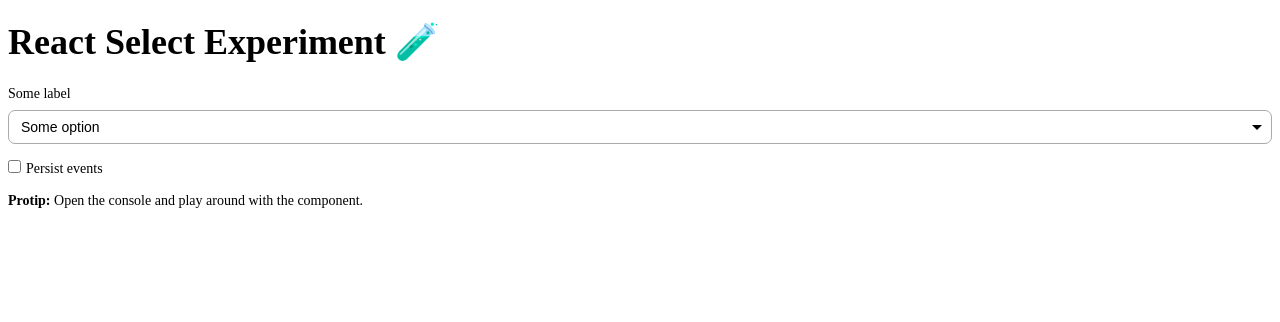
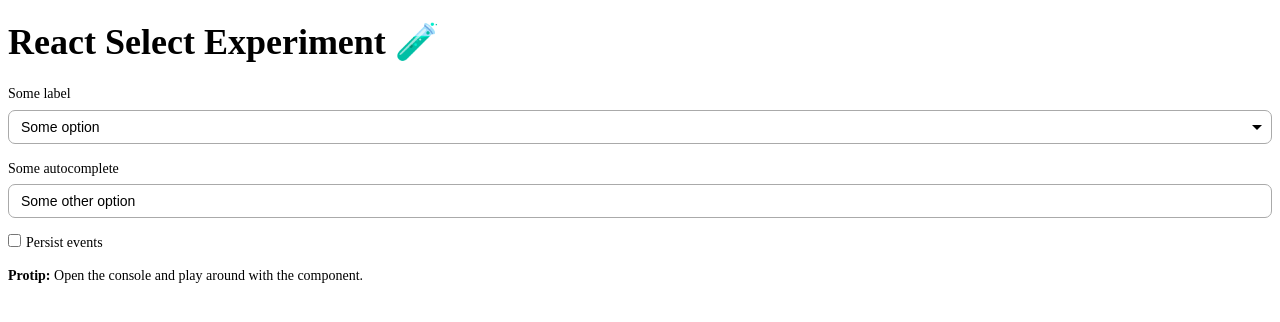
Before and after one commit to crisu83/react-select-experiment, a React (Create React App) app: page / in a window 1280 px wide. Shown: the top 322 px of the page. Built offline with nearby package versions, Linux system fonts and the light colour scheme.

Commit message:
Add initial support for autocomplete

```diff
--- a/src/Autocomplete.tsx
+++ b/src/Autocomplete.tsx
@@ -1,6 +1,7 @@
 import * as React from "react";
 import styled from "styled-components";
-import NativeSelect from "./NativeSelect";
+import { ISelectOption, ISelectOptionHandler } from "./types";
+import useSelectValue from "./useSelectValue";
 
 const AutocompleteWrapper = styled.div`
   font-size: 14px;
@@ -22,7 +23,7 @@
   :focus {
     outline: none;
   }
-` as React.FunctionComponent<IAutocompleteInputProps>;
+`;
 
 const AutocompleteList = styled.ul`
   border: 1px solid #aaa;
@@ -33,58 +34,101 @@
   padding: 4px 0;
 `;
 
-const AutocompleteItem = styled.li`
+interface IAutocompleteItemProps {
+  isDisabled?: boolean;
+  isSelected?: boolean;
+}
+
+const AutocompleteItem = styled.li<IAutocompleteItemProps>`
+  background-color: ${props => (props.isSelected ? "#f5f5f5" : "#fff")};
+  color: ${props => (props.isDisabled ? "#888" : "#000")};
+  cursor: default;
+  font-weight: ${props => (props.isSelected ? 700 : 400)};
   padding: 6px 12px;
+  user-select: none;
 `;
 
-interface IAutocompleteProps extends INativeSelectProps {
+export interface IAutocompleteProps extends React.HTMLProps<HTMLInputElement> {
   placeholder: string;
+  value?: string;
+  options: ISelectOption[];
+  handleChange: ISelectOptionHandler;
+  persistEvents?: boolean;
 }
 
 export const Autocomplete: React.FunctionComponent<IAutocompleteProps> = ({
-  placeholder,
   value,
   options,
-  ...selectProps
+  handleChange,
+  persistEvents = false,
+  ...inputProps
 }) => {
+  const selectedOption = options.filter(option => option.value === value)[0];
+  const initialIInputValue = selectedOption ? selectedOption.label : "";
+
   const [isOpen, setIsOpen] = React.useState(false);
+  const [inputValue, setInputValue] = React.useState(initialIInputValue);
   const [filteredOptions, setFilteredOptions] = React.useState(options);
-  const [selectedValue, setSelectedValue] = React.useState(value);
+  const [selectedValue, setSelectedValue] = useSelectValue(
+    value,
+    options,
+    handleChange,
+    persistEvents
+  );
 
   const handleInputChange = (event: React.ChangeEvent<HTMLInputElement>) => {
-    const searchValue = event.target.value;
+    const newValue = event.target.value;
+    setInputValue(newValue);
     setFilteredOptions(
-      options.filter(option => option.label.startsWith(searchValue))
+      options.filter(option => option.label.startsWith(newValue))
     );
+  };
+
+  const handleChangeInternal = (
+    selectedOption: ISelectOption,
+    event: React.MouseEvent
+  ): void => {
+    if (selectedOption.disabled) {
+      return;
+    }
+    setInputValue(selectedOption.label);
+    setSelectedValue(String(selectedOption.value), event);
+    setIsOpen(false);
+    console.log("autocomplete change", selectedValue);
+  };
+
+  const handleKeyPress = (
+    event: React.KeyboardEvent<HTMLInputElement>
+  ): void => {
+    // TODO: Add support for selecting using the keyboard
+    // event.persist();
+    // console.log(event.key, event.keyCode);
   };
 
   return (
     <AutocompleteWrapper>
+      {/* TODO: Fix type issue */}
       <AutocompleteInput
-        placeholder={placeholder}
+        {...inputProps}
+        value={inputValue}
         isOpen={isOpen}
         onFocus={_ => setIsOpen(true)}
-        onBlur={_ => setIsOpen(false)}
-        onChange={(e: React.ChangeEvent<HTMLInputElement>) =>
-          handleInputChange(e)
-        }
+        onChange={handleInputChange}
+        onKeyPress={handleKeyPress}
       />
       {isOpen && (
         <AutocompleteList>
-          {filteredOptions.map(option =>
-            // TODO: Add support for option groups
-            option.options ? null : (
-              <AutocompleteItem>{option.label}</AutocompleteItem>
-            )
-          )}
+          {filteredOptions.map(option => (
+            <AutocompleteItem
+              onClick={e => handleChangeInternal(option, e)}
+              isSelected={option.value === selectedValue}
+              isDisabled={option.disabled}
+            >
+              {option.label}
+            </AutocompleteItem>
+          ))}
         </AutocompleteList>
       )}
-      <NativeSelect
-        {...selectProps}
-        value={value}
-        options={options}
-        style={{ display: "none" }}
-      />
     </AutocompleteWrapper>
   );
 };
--- a/src/NativeSelect.tsx
+++ b/src/NativeSelect.tsx
@@ -23,11 +23,17 @@
     persistEvents
   );
 
+  const handleChangeInternal = (
+    event: React.ChangeEvent<HTMLSelectElement>
+  ): void => {
+    handleSelectValue(event.target.value, event);
+  };
+
   return (
     <select
       {...selectProps}
       value={selectedValue}
-      onChange={e => handleSelectValue(e)}
+      onChange={handleChangeInternal}
     >
       {options.map(props => (
         <option {...props} />
--- a/src/index.tsx
+++ b/src/index.tsx
@@ -2,6 +2,7 @@
 import { render } from "react-dom";
 import styled from "styled-components";
 import NativeSelect from "./NativeSelect";
+import Autocomplete from "./Autocomplete";
 import mapOptions from "./mapOptions";
 import { ISelectOptionHandler, ISelectOption } from "./types";
 
@@ -117,17 +118,17 @@
           />
         </SelectWrapper>
       </Field>
-      {/* <Field id="autocomplete">
+      <Field id="autocomplete">
         <Label htmlFor="autocompleteField">Some autocomplete</Label>
         <Autocomplete
           id="autocompleteField"
           placeholder="Start typing..."
           value="2"
-          options={options}
+          options={mapOptions(options, "title", "id")}
           handleChange={() => {}}
           persistEvents={persistEvents}
         />
-      </Field> */}
+      </Field>
       <Field id="persistEvents">
         <Label>
           <Checkbox type="checkbox" onChange={handlePersistEventsChange} />
--- a/src/types.ts
+++ b/src/types.ts
@@ -1,10 +1,8 @@
 import * as React from "react";
-
-export type SelectInputElement = HTMLSelectElement | HTMLInputElement;
 
 export interface ISelectOption extends React.HTMLProps<HTMLOptionElement> {}
 
 export type ISelectOptionHandler = (
   selectedOption: ISelectOption,
-  event?: React.ChangeEvent<SelectInputElement>
+  event?: React.SyntheticEvent
 ) => void;
--- a/src/useSelectValue.tsx
+++ b/src/useSelectValue.tsx
@@ -1,12 +1,9 @@
 import * as React from "react";
-import {
-  SelectInputElement,
-  ISelectOptionHandler,
-  ISelectOption
-} from "./types";
+import { ISelectOptionHandler, ISelectOption } from "./types";
 
 type ISelectValueHandler = (
-  event?: React.ChangeEvent<SelectInputElement>
+  selectedValue: string,
+  event?: React.SyntheticEvent
 ) => void;
 
 function useSelectValue(
@@ -22,13 +19,10 @@
     options: ISelectOption[]
   ): ISelectOption => options.filter(option => option.value === value)[0];
 
-  const handleSelectValue = (
-    event: React.ChangeEvent<SelectInputElement>
-  ): void => {
-    const newValue = event.target.value;
-    const selectedOption = findOptionByValue(newValue, options);
+  const handleSelectValue: ISelectValueHandler = (selectedValue, event) => {
+    setSelectedValue(selectedValue);
 
-    setSelectedValue(newValue);
+    const selectedOption = findOptionByValue(selectedValue, options);
 
     if (persistEvents) {
       // React events are pooled, so if we want to hold on to the event,
```
